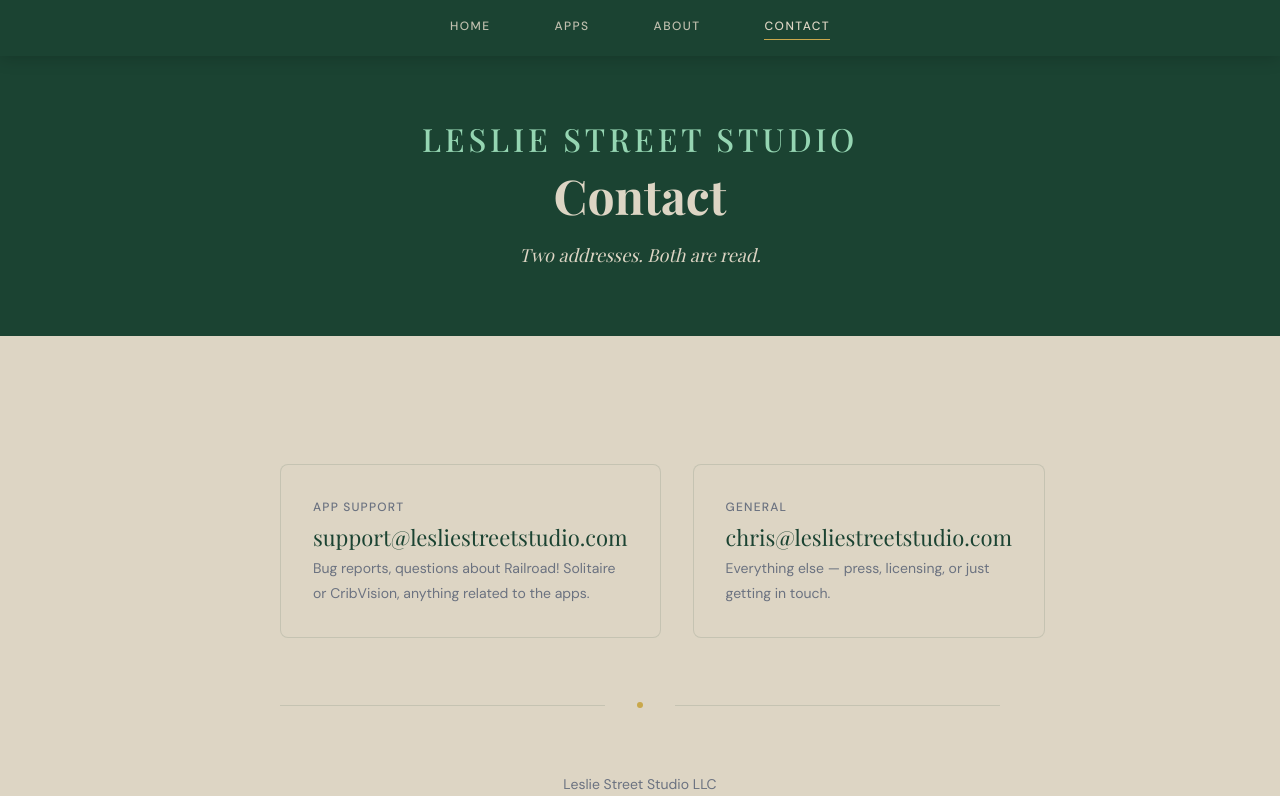
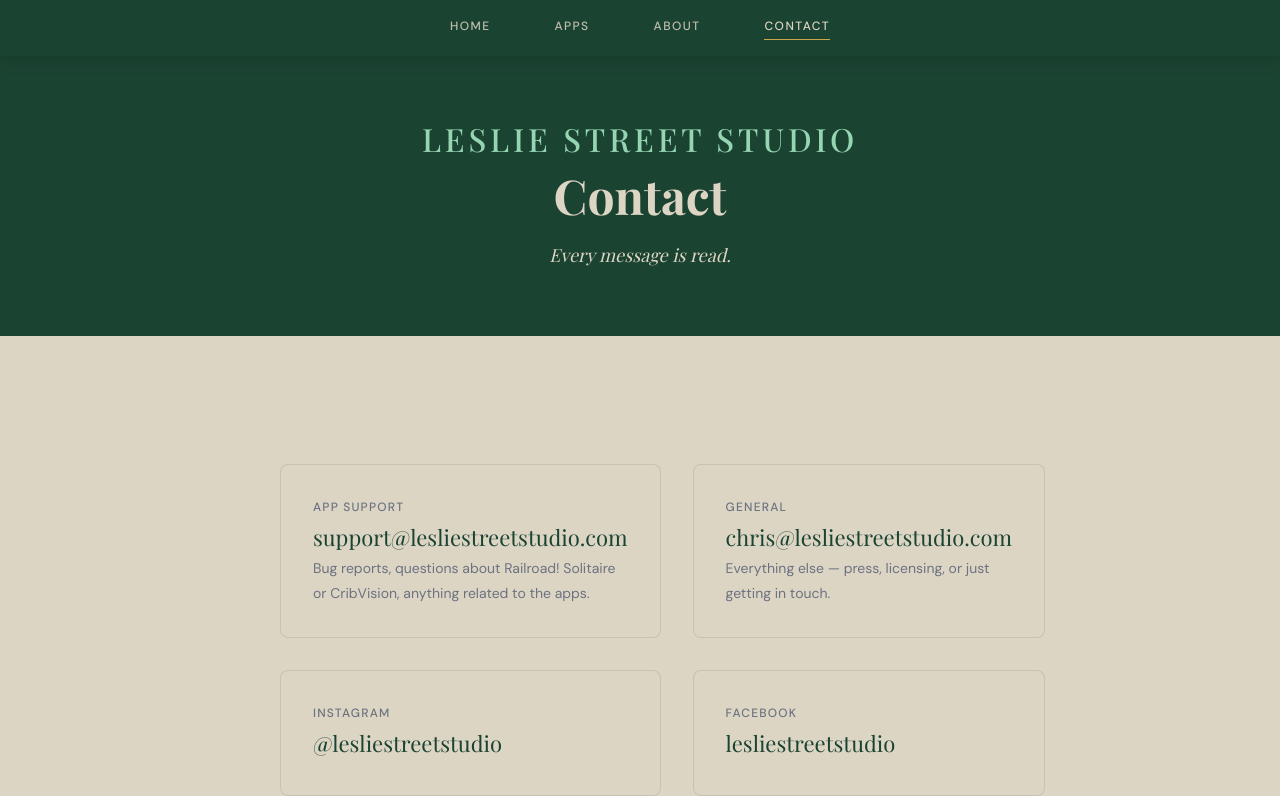
Before and after one commit to cmac1071/lesliestreetstudio-web, a plain HTML site: page contact.html in a window 1280 px wide. Shown: the part 174-970 px from the top of the page. Drawn offline with nearby package versions, Linux system fonts and the light colour scheme; a web font is replaced by a local one.

Commit message:
Added social media accounts to contact.html; added image of cards to deckvision for Apple review team to use to valida app functionality

```diff
--- a/contact.html
+++ b/contact.html
@@ -66,7 +66,7 @@
       <div class="container">
         <span class="page-hero__eyebrow fade-up fade-up--delay-1">Leslie Street Studio</span>
         <h1 class="page-hero__title fade-up fade-up--delay-2">Contact</h1>
-        <p class="page-hero__subtitle fade-up fade-up--delay-3">Two addresses. Both are read.</p>
+        <p class="page-hero__subtitle fade-up fade-up--delay-3">Every message is read.</p>
       </div>
     </section>
 
@@ -87,6 +87,20 @@
               <p class="contact-item__label">General</p>
               <p class="contact-item__value">chris@lesliestreetstudio.com</p>
               <p class="contact-item__note">Everything else — press, licensing, or just getting in touch.</p>
+            </a>
+          </div>
+
+          <div class="contact-item">
+            <a href="https://www.instagram.com/lesliestreetstudio" target="_blank" rel="noopener">
+              <p class="contact-item__label">Instagram</p>
+              <p class="contact-item__value">@lesliestreetstudio</p>
+            </a>
+          </div>
+
+          <div class="contact-item">
+            <a href="https://www.facebook.com/lesliestreetstudio" target="_blank" rel="noopener">
+              <p class="contact-item__label">Facebook</p>
+              <p class="contact-item__value">lesliestreetstudio</p>
             </a>
           </div>
 
```
Also changed, not shown: 1 other file.
